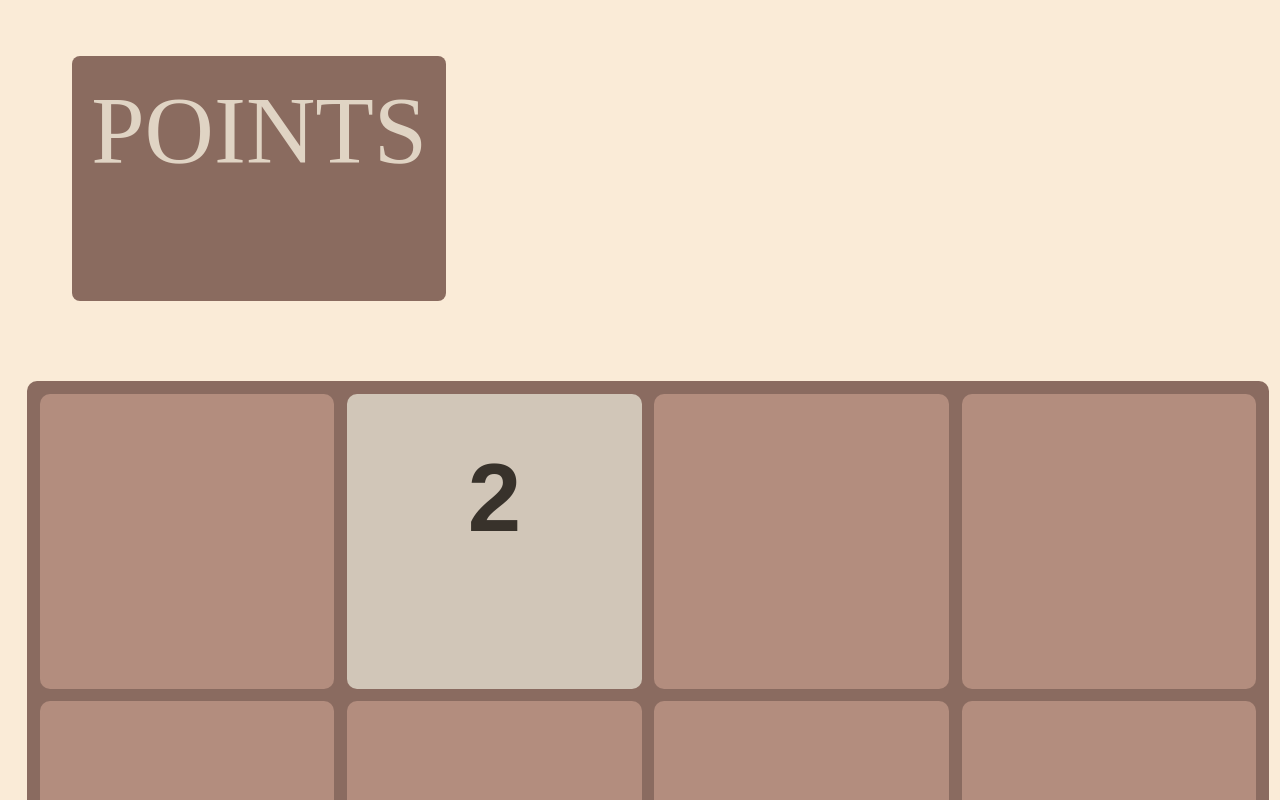
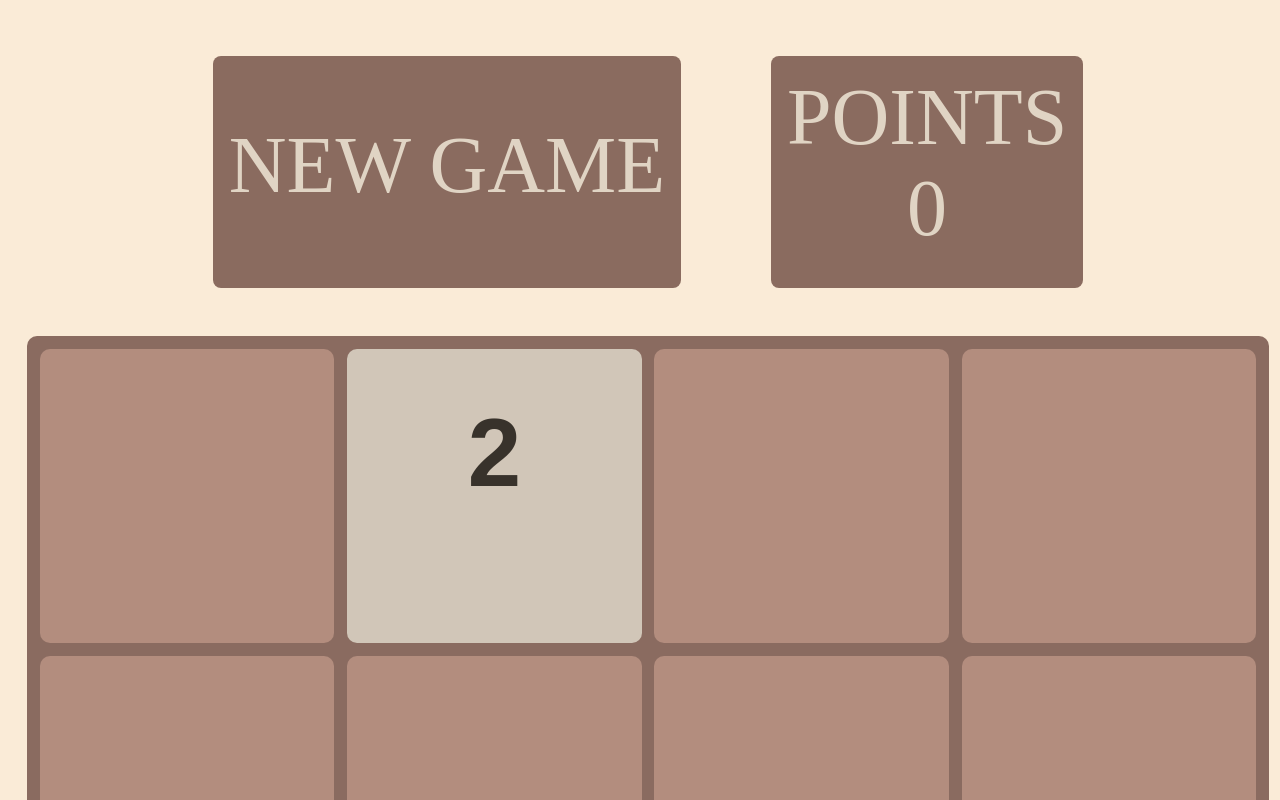
Before and after one commit to konysko/2048, a plain HTML site: page index.html in a window 1280 px wide. Drawn offline with Linux system fonts and the light colour scheme.

Commit message:
new game button

```diff
--- a/index.html
+++ b/index.html
@@ -8,19 +8,31 @@
         <title>2048</title>
         <script>
         window.onload = function () {
-          var game = new Game();
+          window.game = new Game();
           document.addEventListener('keydown', game.move.bind(game));
           document.addEventListener('swiped-left', game.moveLeft.bind(game));
           document.addEventListener('swiped-right', game.moveRight.bind(game));
           document.addEventListener('swiped-up', game.moveTop.bind(game));
           document.addEventListener('swiped-down', game.moveBottom.bind(game));
+          document.querySelector('div.new-game').addEventListener('click', () => {
+            console.log('executed');
+            game.clearBoard();
+            delete window.game;
+            window.game = new Game();
+          });
+
         };
         </script>
     </head>
     <body>
     <div class="header">
-        <div class="score">
-            <span>POINTS<div id="score" class="points"></div></span>
+        <div class="menu">
+            <div class="new-game">
+                <span>NEW GAME</span>
+            </div>
+            <div class="score">
+                POINTS<div id="score" class="points">0</div>
+            </div>
         </div>
     </div>
     <div class="board">
--- a/logic.js
+++ b/logic.js
@@ -197,7 +197,6 @@ class Game {
 
 
   removeNumber(tile) {
-    const no = tile.innerHTML;
     tile.classList.remove(...tile.classList);
     tile.classList.add('tile');
     tile.innerHTML = "";
@@ -239,11 +238,11 @@ class Game {
     return this.board.reduce((a,b) => a + b.filter(item => item.innerHTML === '').length,0);
   }
 
-//     iterateOver (callback) {
-//         this.board.map((row, indexRow) => {
-//            return row.map((element, indexCol) => {
-//                return callback(element);
-//            });
-//         });
-//     }
+  clearBoard () {
+    for (let i = 0; i < this.size; i++) {
+      for (let j = 0; j < this.size; j++) {
+        this.removeNumber(this.board[i][j]);
+      }
+    }
+  }
 }
--- a/style.css
+++ b/style.css
@@ -3,23 +3,44 @@ body {
 }
 .header {
     width: 33vw;
-    margin: 0 auto 10px auto;
-    display:  flex;
+    margin: 0 auto 1em auto;
+    display: flex;
+    justify-content: space-around;
+    align-items: center;
+}
+.menu {
+    font-size: 2.5rem;
+    color: #e0d4c4;
 }
 .score {
     background-color: #8a6b5f;
-    font-size: 2.5rem;
-    color: #e0d4c4;
-    position:  relative;
+    position: relative;
     display: inline-block;
     padding: 0.2em;
+    height: 2.5em;
     border-radius: 8px;
-    margin: 1em 0px 0px 16%;
+    margin-left: 0.5em;
+}
+.new-game {
+    background-color: #8a6b5f;
+    border-radius: 8px;
+    display:  inline-block;
+    height: 2.5em;
+    padding: 0.2em;
+    margin-right: 0.5em;
+    cursor:  pointer;
+    user-select: none;
+    -moz-user-select: none;
+    -webkit-user-select: none;
+}
+.new-game span {
+    vertical-align: -0.6em;
 }
 .points {
-    position: relative;
+    position: absolute;
     height: 1em;
-    text-align: center;
+    left: 1.7em;
+    display: block;
 }
 .board {
     width: 33vw;
@@ -58,12 +79,12 @@ body {
     }
     .header {
         width: 90vw;
-        margin: 0 auto 2em auto;
+        margin: 3em auto 1em auto;
     }
 
     .board {
         width: 100vw;
-        margin: 10vh auto 0 auto;
+        margin: 3em auto 0 auto;
     }
     .wrapper {
         grid-template-columns: repeat(4, 23vw);
@@ -76,8 +97,10 @@ body {
         line-height: 13rem;
     }
     .score {
-        font-size: 6rem;
-        margin: 0.5em 0 0 0;
+        font-size: 5rem;
+    }
+    .new-game {
+        font-size:  5rem;
     }
 }
 .tile.l2 {
```
